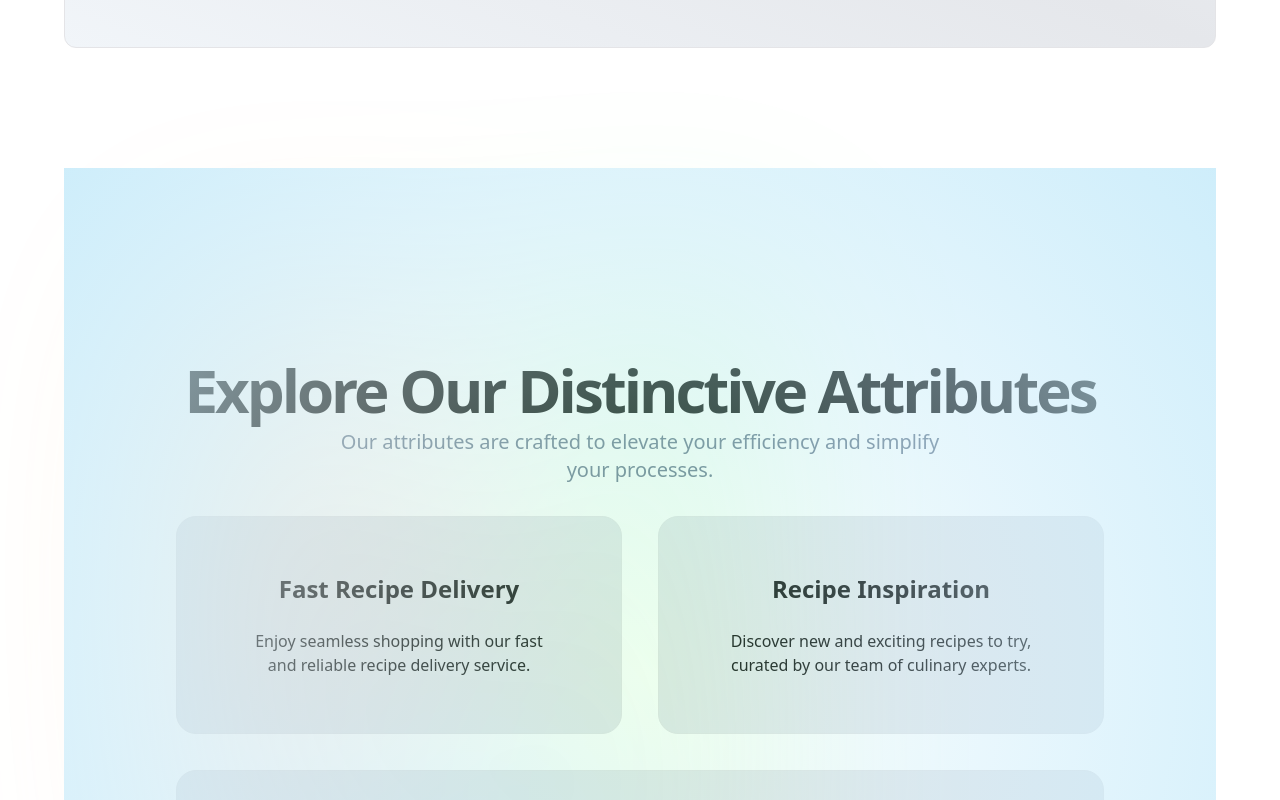
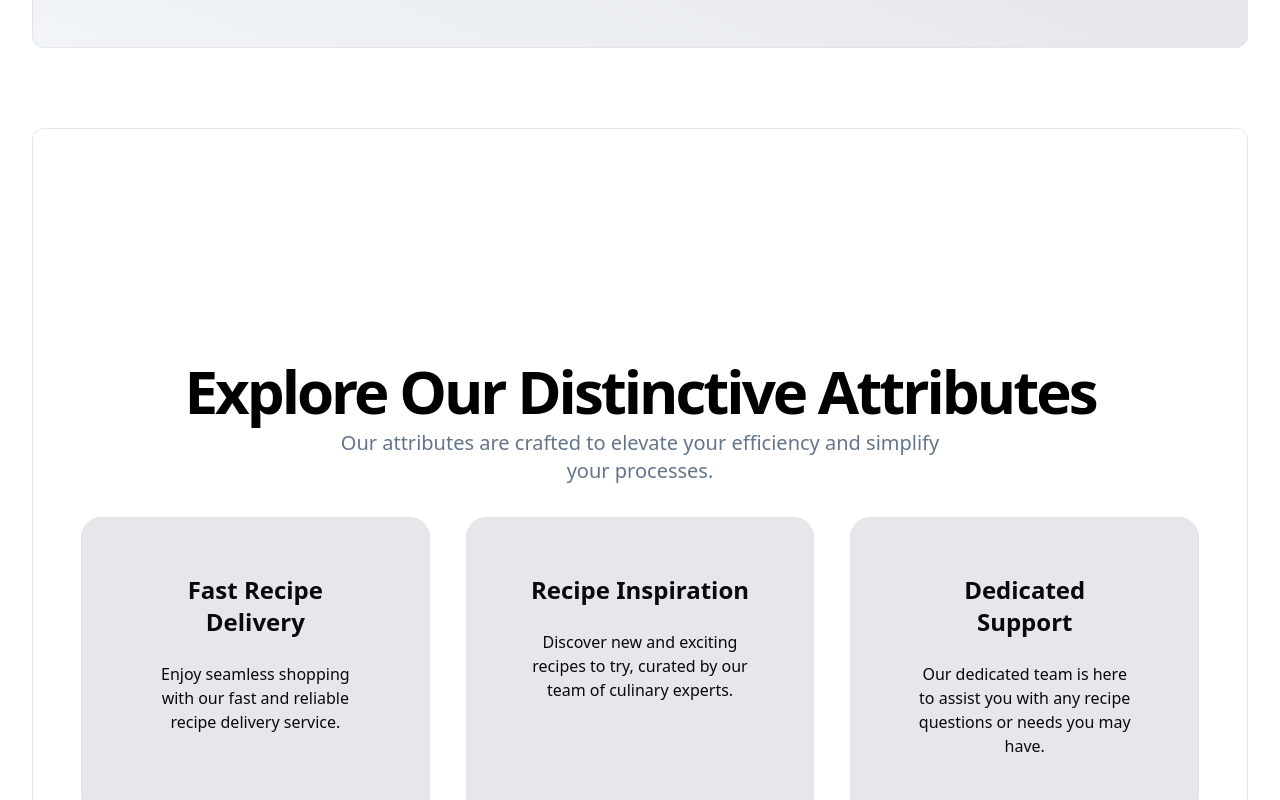
Before and after one commit to Eclarkhalid/chrem, a Next.js app: page / in a window 1280 px wide. Shown: the part 580-1380 px from the top of the page. Built offline with nearby package versions, Linux system fonts and the light colour scheme.

Commit message:
removing gradient

```diff
--- a/app/components/Features.tsx
+++ b/app/components/Features.tsx
@@ -4,9 +4,8 @@ import { services } from "@/constants";
 const Features = () => {
   return <>
     <div>
-      <section className="w-full py-12 md:py-24 lg:py-32 xl:py-48  rounded-lg app main">
+      <section className="w-full py-12 md:py-24 lg:py-32 xl:py-48  rounded-lg">
         <div className="container px-4 md:px-6 ">
-          <div className="gradient" />
           <div className="grid gap-6 items-center max-md:my-8">
             <div className="flex flex-col justify-center space-y-8 text-center">
               <div className="space-y-2">
@@ -18,7 +17,7 @@ const Features = () => {
                 </p>
                 <div className="flex justify-center flex-wrap gap-9 p-6">
                   {services.map((service) => (
-                      <Card key={service.label} className='flex-1 sm:w-[350px] sm:min-w-[350px] w-full rounded-[20px] shadow-3xl px-10 py-8 bg-gray-200'>
+                    <Card key={service.label} className='flex-1 sm:w-[300px] sm:min-w-[300px] w-full rounded-[20px] shadow-3xl px-10 py-8 bg-gray-200'>
                       <CardHeader className="font-bold text-2xl">
                         {service.label}
                       </CardHeader>
--- a/app/globals.css
+++ b/app/globals.css
@@ -77,69 +77,3 @@ body,
   }
 
 }
-
-.main {
-  min-height: 30vh;
-  position: fixed;
-  display: flex;
-  justify-content: center;
-  padding: 120px 24px 160px 24px;
-  pointer-events: none;
-}
-
-.main:before {
-  background: radial-gradient(circle, rgba(0, 0, 0, 0) 0, #c7ebfade 100%);
-  position: absolute;
-  content: "";
-  z-index: 2;
-  width: 100%;
-  height: 100%;
-  top: 0;
-}
-
-.main:after {
-  content: "";
-  background-image: url("/public/grid.svg");
-  z-index: 1;
-  position: absolute;
-  top: 0;
-  opacity: 1;
-  filter: invert(1);
-}
-
-.gradient {
-  height: fit-content;
-  z-index: 1;
-  width: 100%;
-  max-width: 640px;
-  background-image: radial-gradient(
-      at 27% 37%,
-      rgb(255, 77, 0) 0px,
-      transparent 0%
-    ),
-    radial-gradient(at 97% 21%, hsla(125, 98%, 72%, 1) 0px, transparent 50%),
-    radial-gradient(at 52% 99%, rgb(58, 253, 224) 0px, transparent 50%),
-    radial-gradient(at 10% 29%, rgb(252, 166, 90) 0px, transparent 50%),
-    radial-gradient(at 97% 96%, hsla(38, 60%, 74%, 1) 0px, transparent 50%),
-    radial-gradient(at 33% 50%, hsla(222, 67%, 73%, 1) 0px, transparent 50%),
-    radial-gradient(at 79% 53%, rgb(171, 238, 165) 0px, transparent 50%);
-  position: absolute;
-  content: "";
-  width: 100%;
-  height: 100%;
-  filter: blur(100px) saturate(150%);
-  top: 80px;
-  opacity: 0.15;
-}
-
-@media screen and (max-width: 640px) {
-  .main {
-    padding: 0;
-  }
-}
-
-/* Tailwind Styles */
-
-.app {
-  @apply relative z-10 flex justify-center items-center flex-col mx-auto sm:px-16 px-6 rounded-lg;
-}
--- a/app/page.tsx
+++ b/app/page.tsx
@@ -21,7 +21,7 @@ export default function Home() {
       <Hero />
     </section>
 
-    <section className="w-full max-md:py-12 py-10 mx-auto ">
+    <section className="w-full max-md:py-12 py-10 mx-auto border rounded-lg ">
     <Features />
     </section>
   </>
```
Lines whose indentation alone changed are shown as unchanged.
